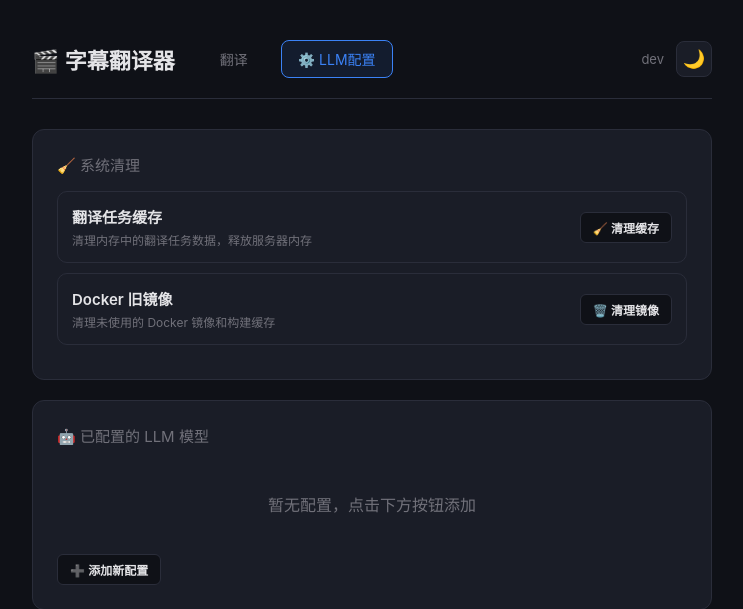
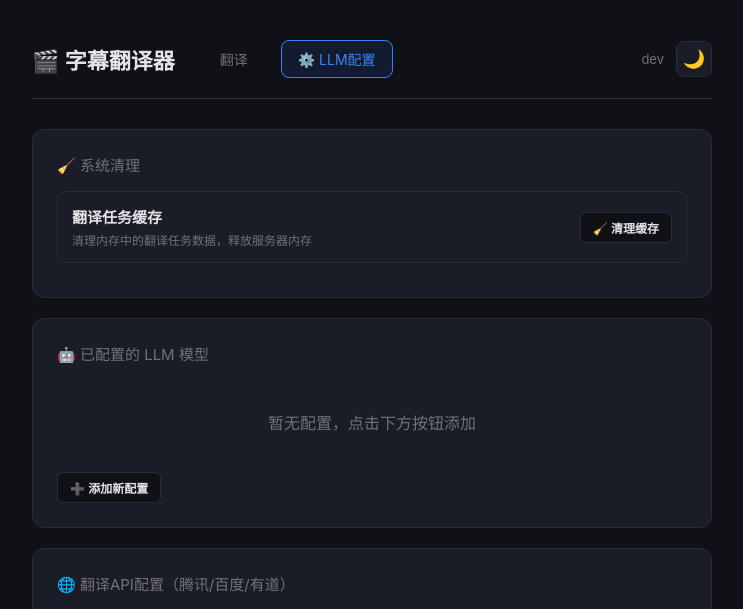
Before and after one commit to yyzq-cf/ywsj-sub-translator, a Flask app: page /settings in a window 1280 px wide. Shown: the top 609 px of the page, without its empty margins (268-1011 px from the left). Run offline with Flask 3, Linux system fonts and the light colour scheme; data that the repository does not hold is empty; parts of the project's set-up code (start-up, migrations or seed data) failed here and were passed over.

Commit message:
fix: remove Docker cleanup button (container appuser has no docker permission)
Container runs as non-root user, can't execute docker commands.
Only keep translation task cache cleanup.

```diff
--- a/templates/settings.html
+++ b/templates/settings.html
@@ -92,15 +92,7 @@
                 <button class="btn btn-secondary btn-sm" onclick="cleanupCache()">🧹 清理缓存</button>
             </div>
         </div>
-        <div class="config-item">
-            <div class="config-info">
-                <div class="config-name">Docker 旧镜像</div>
-                <div class="config-meta">清理未使用的 Docker 镜像和构建缓存</div>
-            </div>
-            <div class="config-actions">
-                <button class="btn btn-secondary btn-sm" onclick="cleanupDocker()">🗑️ 清理镜像</button>
-            </div>
-        </div>
+
     </div>
 
     <!-- Config List -->
@@ -573,17 +565,6 @@ function cleanupCache() {
         });
 }
 
-function cleanupDocker() {
-    if (!confirm('确认清理未使用的Docker镜像？这不会影响正在运行的容器。')) return;
-    showToast('清理中...', '');
-    fetch('/api/cleanup-docker', { method: 'POST' })
-        .then(function(r){return r.json();})
-        .then(function(data){
-            if (data.ok) { showToast(data.message, 'success'); }
-            else { showToast(data.message || '清理失败', 'error'); }
-        });
-}
-
 loadPresets();
 loadConfigs();
 loadTapiPresets();
```
